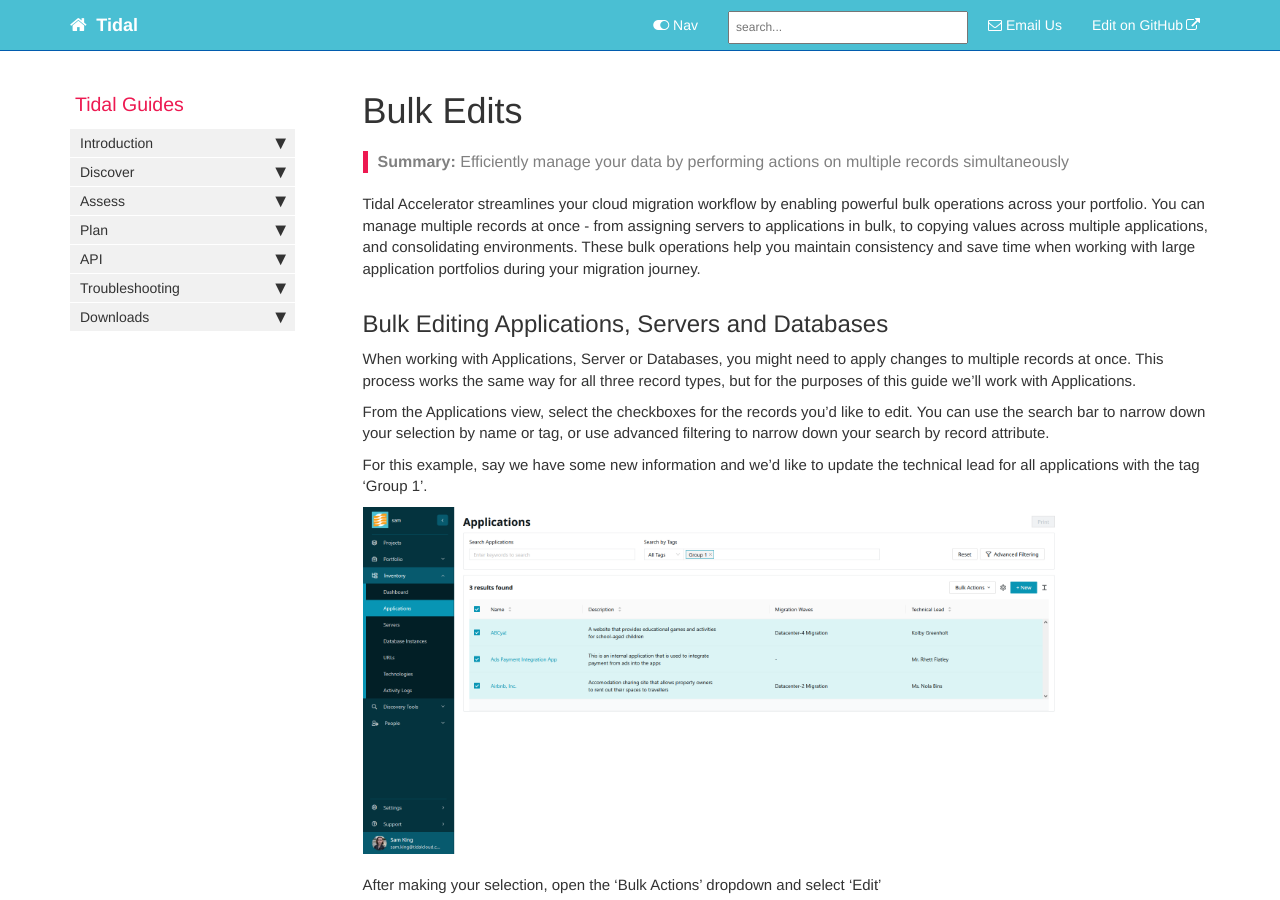
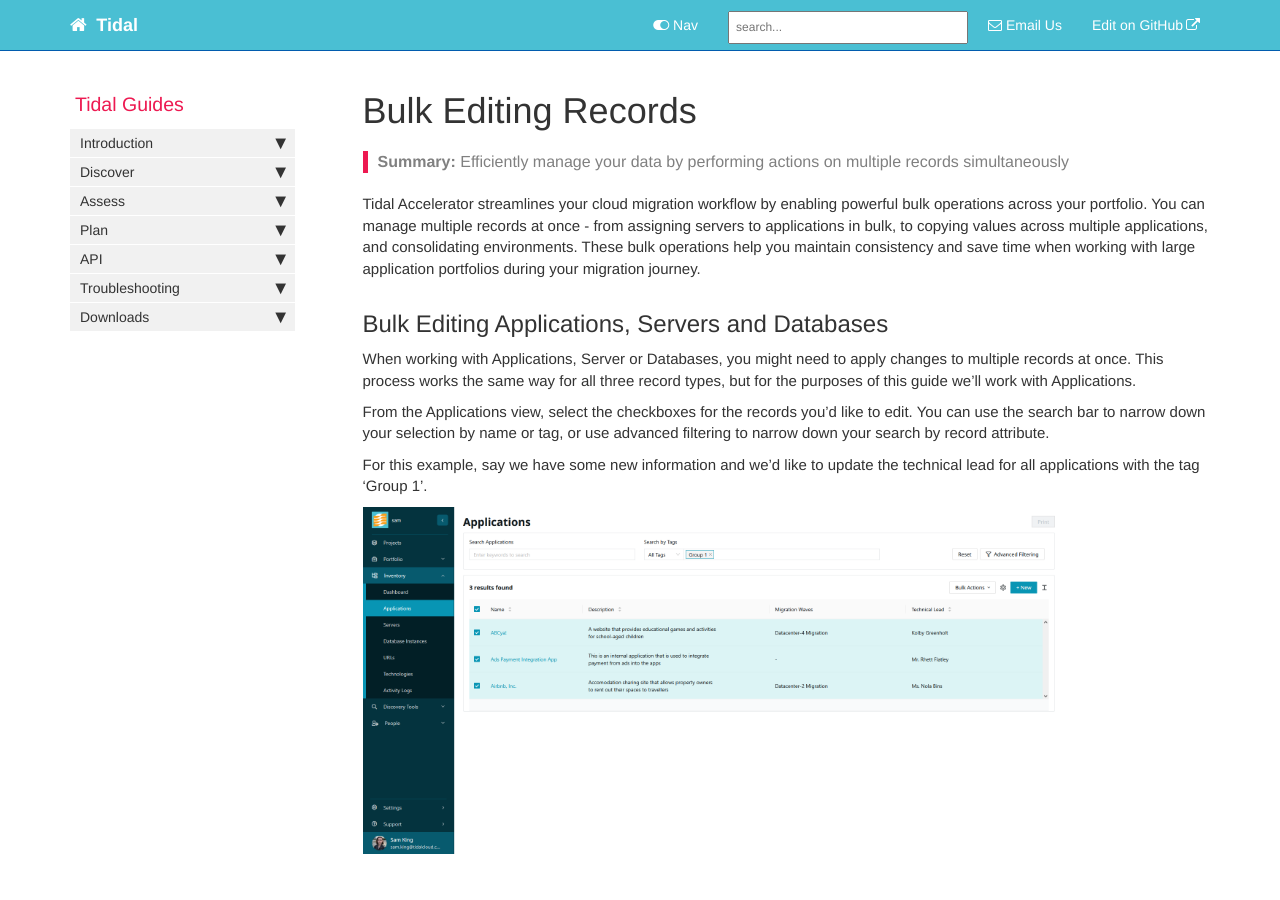
Before and after one commit to tidalmigrations/tidalmigrations.github.io, a Jekyll site: the page built from pages/user guides/bulk_edits.md, in a window 1280 px wide and 900 px high. Built offline with Jekyll 4.4.1, drawn with Linux system fonts in a browser that asks for light colours; nearby versions of some CDN libraries; comment, search, counter and statistics services are not loaded.

Commit message:
chore: updated title and added line breaks

```diff
--- a/pages/user guides/bulk_edits.md
+++ b/pages/user guides/bulk_edits.md
@@ -1,6 +1,6 @@
 ---
 toc: false
-title: Bulk Edits
+title: Bulk Editing Records
 keywords: discovery, edits, data, portfolio, bulk, actions
 last_updated: April, 2025
 summary: "Efficiently manage your data by performing actions on multiple records simultaneously"
@@ -20,16 +20,20 @@ From the Applications view, select the checkboxes for the records you'd like to
 For this example, say we have some new information and we'd like to update the technical lead for all applications with the tag 'Group 1'.
 
 {% include image.html file="edit-apps-1.png" %}
+<br>
 
 After making your selection, open the 'Bulk Actions' dropdown and select 'Edit'
 
 {% include note.html content="You must click the checkbox for each record you plan to edit, rather than clicking the 'select all' checkbox at the top of the checkbox role." %}
+<br>
 
 {% include image.html file="edit-apps-2.png" %}
+<br>
 
 In the drawer, enter the values for the field or fields that you'd like to change. For our example, we'll set 'Technical Lead' to 'Addie Stroman'.
 
 {% include image.html file="edit-apps-3.png" %}
+<br>
 
 Next, click 'Submit', and your changes will be applied to your selected records.
 
@@ -42,22 +46,27 @@ When working with servers, sometimes it's necessary to associate many of your ex
 First, use the advanced filtering drawer to filter your servers by FQDN.
 
 {% include image.html file="assign-servers-1.png" %}
+<br>
 
 Now, select the servers you'd like to assign.
 
 {% include image.html file="assign-servers-2.png" %}
+<br>
 
 Next, under the 'Bulk Actions' menu, click 'Assign to Application'.
 
 {% include image.html file="assign-servers-3.png" %}
+<br>
 
 Now select the application that you'd like to assign your selected servers to. For this example we will select 'ABCya!'. Once you've selected the app, click 'Assign'.
 
 {% include image.html file="assign-servers-4.png" %}
+<br>
 
 The servers will now be assigned to your selected application.
 
 {% include image.html file="assign-servers-5.png" %}
+<br>
 
 ## Copy Values Across Applications
 
@@ -72,18 +81,22 @@ For our example, say we have an application 'ABCya!', with all of it's relevant
 First, from the application record page, click 'Copy To'.
 
 {% include image.html file="copy-apps-1.png" %}
+<br>
 
 Next you will be shown a list of applications to copy the values to. Select the application records and click 'Continue'.
 
 {% include image.html file="copy-apps-2.png" %}
+<br>
 
 Now you will be shown a list of the application values to copy over. These are presented alongside the existing values of your selected target applications, if present. Select any of the values that you'd like to copy over and click 'Continue'.
 
 {% include image.html file="copy-apps-3.png" %}
+<br>
 
 You will be shown a confirmation message explaining what you're about to do, and how many records it will affect. If you are satisfied, click 'Confirm'.
 
 {% include image.html file="copy-apps-4.png" %}
+<br>
 
 Your selected values will now be copied to the selected applications.
 
@@ -96,18 +109,22 @@ By merging 'Prod' into 'Production', all of the applications, servers and databa
 To begin, navigate to the environments page.
 
 {% include image.html file="merge-environments-1.png" %}
+<br>
 
 Select the environment that you would like to merge. For our example, we will select 'Prod', then click 'Merge'.
 
 {% include image.html file="merge-environments-2.png" %}
+<br>
 
 From the dropdown list, select the environment that you'd like to merge this environment into. For this example, we will select 'Production'.
 
 {% include image.html file="merge-environments-3.png" %}
+<br>
 
 You will be shown a message explaining the changes that you're about to make. If you're satisfied, click 'Merge'.
 
 {% include image.html file="merge-environments-4.png" %}
+<br>
 
 All records in the merged environment will be added to the target environment, and the merged environment will be deleted.
 
```
